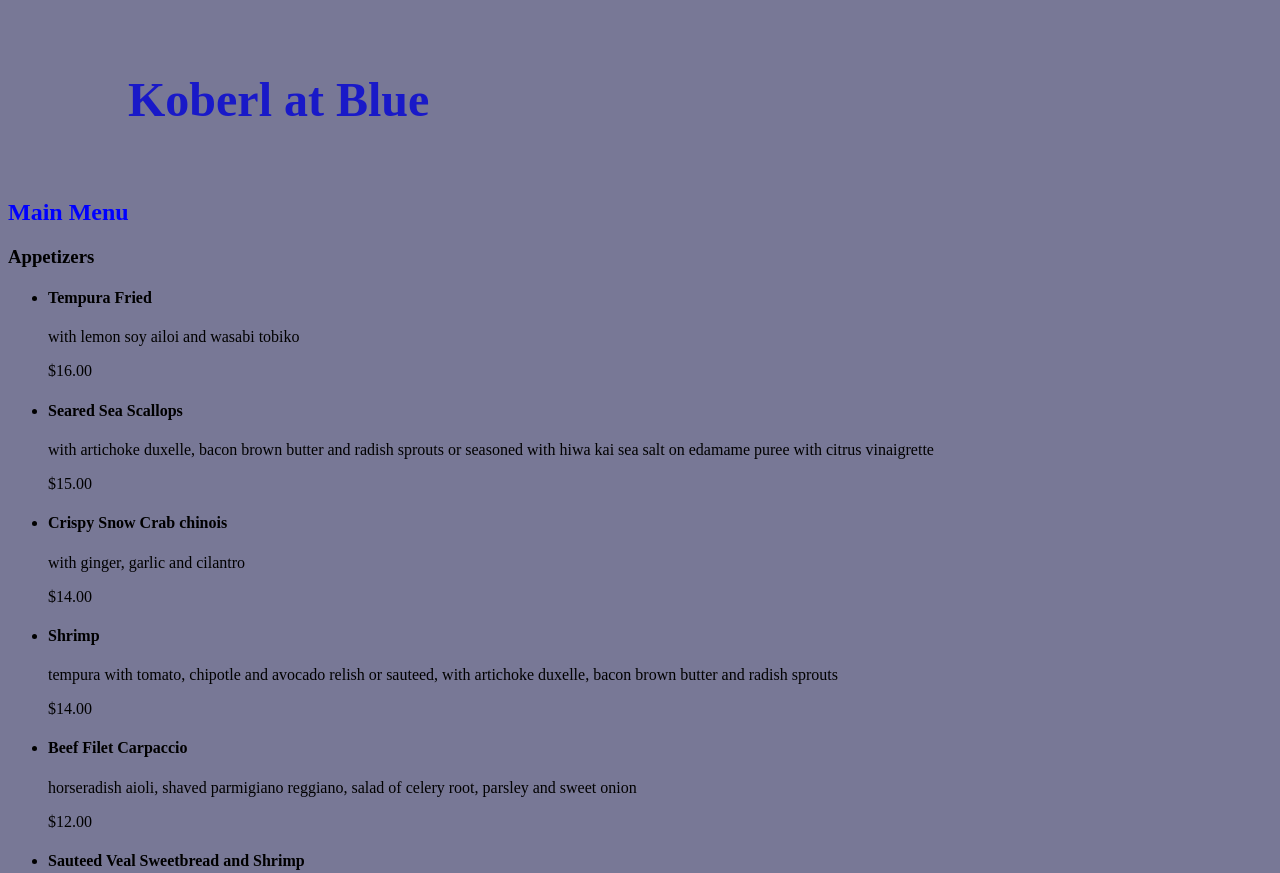
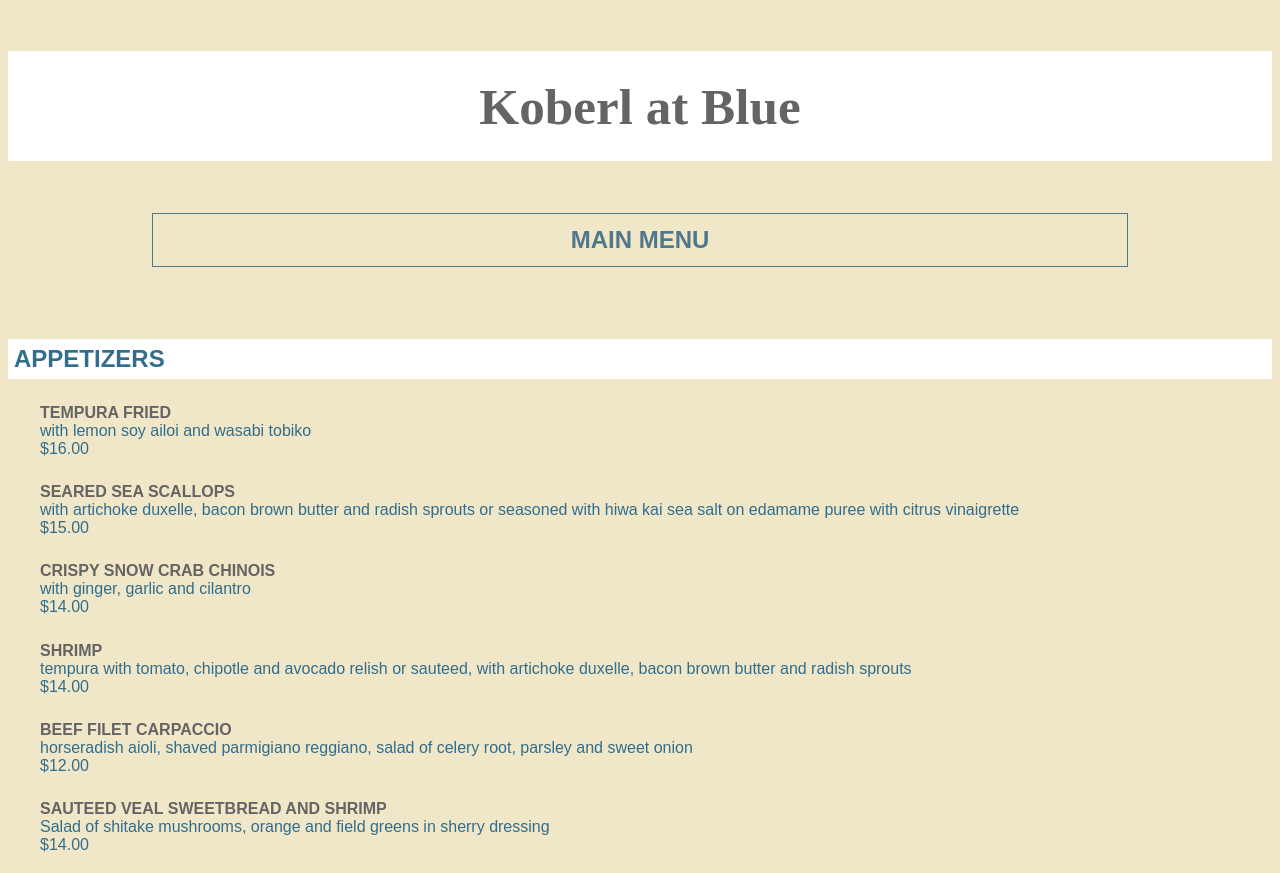
Before and after one commit to kimberlychin9/kimberlychin9.github.io, a plain HTML site: page grc338/restaurantmenucss/index.html in a window 1280 px wide. Shown: the top 873 px of the page. Drawn offline with Linux system fonts and the light colour scheme.

Commit message:
Update style.css

```diff
--- a/grc338/restaurantmenucss/style.css
+++ b/grc338/restaurantmenucss/style.css
@@ -1,19 +1,59 @@
 /* CSS DOCUMENT */
 
 body {
-    background-color: rgb(120, 120, 150);
+    background-color: rgb(240, 230, 200);
 }
 
-
 h1 {
-    color: rgb(25, 25, 200);
-    font-size: 3em;
-    margin: 1em 2em 1em 2em;
+    color: rgb(100, 100, 100);
+    font-family: serif;
+    font-size: 3.2em;
+    margin: 1em 0em 1em 0em;
+    background-color: rgb(255, 255, 255);
     padding: 0.5em 0.5em 0.5em 0.5em;
-
+    text-align: center;
 }
 
 h2 {
-    color: rgb(0, 0, 255);
+    color: rgb(80, 120, 140);
+    margin: 1em 6em 1em 6em;
+    padding: 0.5em 0.5em 0.5em 0.5em;
+    font-family: sans-serif;
+    text-transform: uppercase;
+    font-size: 1.5em;
+    text-align: center;
+    border: 1.5px solid;
+    border-color: rgb(80, 120, 140);
+}
 
+h3 {
+    background-color: rgb(255, 255, 255);
+    margin: 3em 0em 0em 0em;
+    padding: 0.25em 0em 0.25em 0.25em;
+    color: rgb(50, 110, 140);
+    text-transform: uppercase;
+    font-family: sans-serif;
+    font-size: 1.5em;
 }
+
+h4 {
+    padding: 0.25em 0em 0em 0em;
+    margin-bottom: 0em;
+    text-transform: uppercase;
+    font-family: sans-serif;
+    color: rgb(100, 100, 100);
+}
+
+ul {
+    padding-left: 2em;
+}
+
+li {
+    list-style: none;
+}
+
+p {
+    margin: 0em 0em 0em 0em;
+    font-family: sans-serif;
+    color: rgb(50, 110, 140);
+}
```
